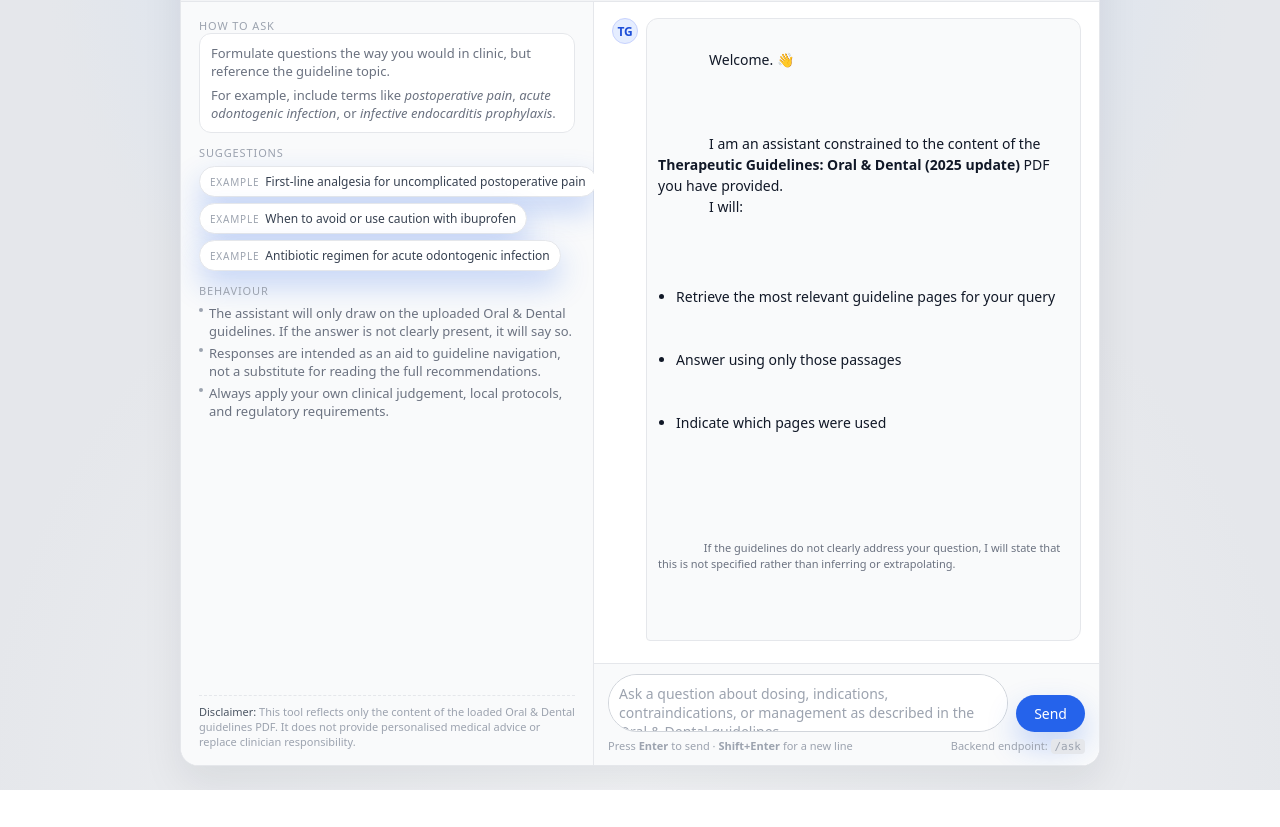
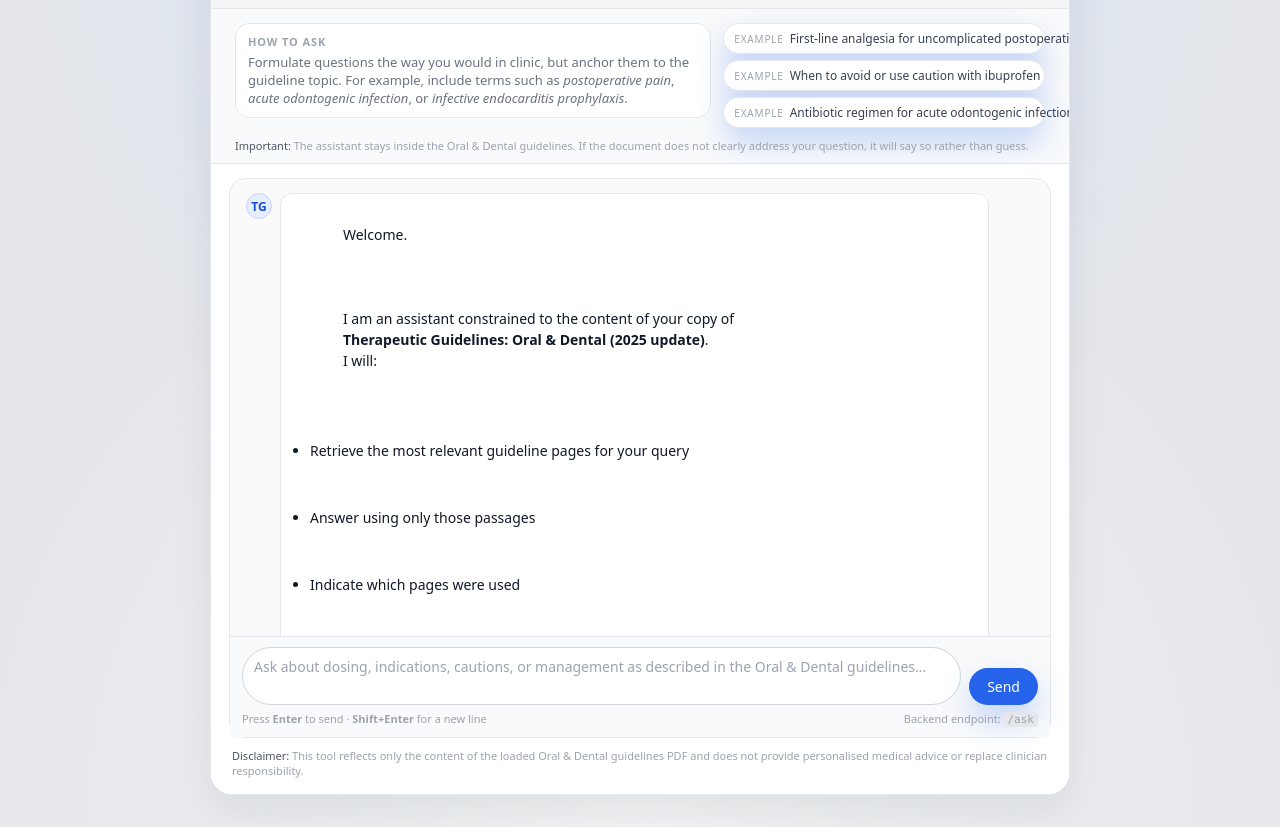
Before and after one commit to nimadanaei/dental-guidelines-bot, a plain HTML site: page index.html in a window 1280 px wide. Shown: the part 97-924 px from the top of the page. Before the commit the page ends 887 px from the top, so only its background shows below. Drawn offline with Linux system fonts and the light colour scheme.

Commit message:
Simplify UI to single-column clinical layout

```diff
--- a/index.html
+++ b/index.html
@@ -34,15 +34,15 @@
       display: flex;
       justify-content: center;
       align-items: center;
-      padding: 24px 16px;
+      padding: 32px 16px;
       color: var(--text-main);
     }
 
     .shell {
       width: 100%;
-      max-width: 920px;
+      max-width: 860px;
       background: var(--card-bg);
-      border-radius: var(--radius-lg);
+      border-radius: 22px;
       border: 1px solid var(--border-subtle);
       box-shadow: var(--shadow-soft);
       display: flex;
@@ -50,8 +50,10 @@
       overflow: hidden;
     }
 
+    /* Header */
+
     .header {
-      padding: 16px 20px;
+      padding: 16px 24px 14px 24px;
       border-bottom: 1px solid var(--border-subtle);
       display: flex;
       align-items: center;
@@ -63,13 +65,13 @@
     .id-block {
       display: flex;
       align-items: center;
-      gap: 10px;
+      gap: 12px;
     }
 
     .logo {
-      width: 36px;
-      height: 36px;
-      border-radius: 12px;
+      width: 40px;
+      height: 40px;
+      border-radius: 14px;
       background: radial-gradient(circle at 30% 20%, #93c5fd 0, #2563eb 45%, #1d4ed8 75%);
       display: flex;
       align-items: center;
@@ -87,7 +89,7 @@
     }
 
     .title {
-      font-size: 16px;
+      font-size: 17px;
       font-weight: 600;
       letter-spacing: 0.01em;
     }
@@ -101,7 +103,7 @@
       display: inline-flex;
       align-items: center;
       gap: 6px;
-      padding: 4px 10px;
+      padding: 5px 11px;
       border-radius: 999px;
       border: 1px solid #bbf7d0;
       background: #ecfdf3;
@@ -118,86 +120,57 @@
       box-shadow: 0 0 0 2px rgba(34, 197, 94, 0.25);
     }
 
-    .layout {
-      display: grid;
-      grid-template-columns: minmax(0, 2.7fr) minmax(0, 3.3fr);
-      min-height: 460px;
-    }
-
-    @media (max-width: 880px) {
-      .layout {
-        display: flex;
-        flex-direction: column-reverse;
+    @media (max-width: 640px) {
+      .header {
+        flex-direction: column;
+        align-items: flex-start;
       }
     }
 
-    /* LEFT: Info panel */
+    /* Helper strip */
 
-    .info-panel {
-      padding: 16px 18px;
-      border-right: 1px solid var(--border-subtle);
+    .helper-strip {
+      padding: 14px 24px 10px 24px;
+      border-bottom: 1px solid var(--border-subtle);
       background: #f9fafb;
       display: flex;
       flex-direction: column;
-      gap: 12px;
+      gap: 10px;
     }
 
-    @media (max-width: 880px) {
-      .info-panel {
-        border-right: none;
-        border-top: 1px solid var(--border-subtle);
-      }
+    .helper-top {
+      display: flex;
+      gap: 12px;
+      flex-wrap: wrap;
+      align-items: flex-start;
     }
 
-    .section-label {
-      font-size: 11px;
-      text-transform: uppercase;
-      letter-spacing: 0.08em;
-      color: #9ca3af;
-    }
-
-    .card-soft {
-      border-radius: 12px;
+    .how-card {
+      flex: 1.4;
+      min-width: 230px;
+      border-radius: 14px;
       border: 1px solid var(--border-subtle);
       background: #ffffff;
-      padding: 10px 11px;
+      padding: 10px 12px;
       font-size: 13px;
       color: var(--text-muted);
     }
 
-    .card-soft p + p {
-      margin-top: 6px;
-    }
-
-    .hint-list {
-      list-style: none;
-      padding-left: 0;
-      margin-top: 6px;
-      font-size: 13px;
-      color: var(--text-muted);
-    }
-
-    .hint-list li {
-      display: flex;
-      align-items: flex-start;
-      gap: 6px;
+    .how-title {
+      font-size: 11px;
+      font-weight: 600;
+      text-transform: uppercase;
+      letter-spacing: 0.08em;
+      color: #9ca3af;
       margin-bottom: 4px;
     }
 
-    .hint-bullet {
-      margin-top: 4px;
-      width: 4px;
-      height: 4px;
-      border-radius: 999px;
-      background: #9ca3af;
-      flex-shrink: 0;
-    }
-
-    .chips {
+    .examples {
+      flex: 1;
+      min-width: 230px;
       display: flex;
       flex-wrap: wrap;
       gap: 6px;
-      margin-top: 6px;
     }
 
     .chip {
@@ -212,6 +185,12 @@
       align-items: center;
       gap: 6px;
       transition: background 0.12s ease, border-color 0.12s ease, transform 0.05s ease;
+      max-width: 100%;
+      text-align: left;
+    }
+
+    .chip span.label {
+      font-weight: 500;
     }
 
     .chip span.tag {
@@ -227,30 +206,39 @@
       transform: translateY(-1px);
     }
 
-    .footnote {
-      margin-top: auto;
+    .helper-bottom {
       font-size: 11px;
       color: #9ca3af;
-      padding-top: 8px;
-      border-top: 1px dashed var(--border-subtle);
     }
 
-    .footnote strong {
+    .helper-bottom strong {
       color: #4b5563;
       font-weight: 500;
     }
 
-    /* RIGHT: Chat */
+    /* Chat shell */
 
-    .chat-panel {
+    .content {
+      padding: 14px 18px 16px 18px;
       display: flex;
       flex-direction: column;
+      gap: 10px;
       background: #ffffff;
+    }
+
+    .chat-card {
+      border-radius: 16px;
+      border: 1px solid var(--border-subtle);
+      background: #fafafa;
+      display: flex;
+      flex-direction: column;
+      max-height: 70vh;
+      min-height: 380px;
     }
 
     .chat {
       flex: 1;
-      padding: 16px 18px 10px 18px;
+      padding: 14px 16px 10px 16px;
       overflow-y: auto;
     }
 
@@ -258,6 +246,7 @@
       display: flex;
       gap: 8px;
       margin-bottom: 12px;
+      align-items: flex-start;
     }
 
     .avatar {
@@ -293,11 +282,12 @@
       position: relative;
       border: 1px solid transparent;
       background: #f3f4f6;
+      text-align: left;
     }
 
     .bubble.bot {
       border-color: #e5e7eb;
-      background: #f9fafb;
+      background: #ffffff;
       border-bottom-left-radius: 4px;
     }
 
@@ -309,22 +299,25 @@
       border-bottom-right-radius: 4px;
     }
 
+    .bubble ul {
+      margin-top: 6px;
+      padding-left: 18px;
+    }
+
+    .bubble li {
+      margin-bottom: 4px;
+    }
+
     .meta {
       font-size: 11px;
       color: #6b7280;
       margin-top: 4px;
     }
 
-    .disclaimer {
-      font-size: 11px;
-      color: #6b7280;
-      margin-top: 6px;
-    }
-
     .typing {
       display: inline-flex;
       gap: 4px;
-      margin-top: 3px;
+      margin-top: 4px;
     }
 
     .typing-dot {
@@ -336,13 +329,8 @@
       animation: bounce 1s infinite ease-in-out;
     }
 
-    .typing-dot:nth-child(2) {
-      animation-delay: 0.15s;
-    }
-
-    .typing-dot:nth-child(3) {
-      animation-delay: 0.3s;
-    }
+    .typing-dot:nth-child(2) { animation-delay: 0.15s; }
+    .typing-dot:nth-child(3) { animation-delay: 0.3s; }
 
     @keyframes bounce {
       0%, 80%, 100% { transform: translateY(0); opacity: 0.4; }
@@ -351,7 +339,7 @@
 
     .input-area {
       border-top: 1px solid var(--border-subtle);
-      padding: 10px 14px 12px 14px;
+      padding: 10px 12px 11px 12px;
       background: #f9fafb;
       display: flex;
       flex-direction: column;
@@ -369,7 +357,7 @@
       resize: none;
       min-height: 42px;
       max-height: 120px;
-      padding: 9px 10px;
+      padding: 9px 11px;
       border-radius: 999px;
       border: 1px solid var(--border-strong);
       background: #ffffff;
@@ -386,7 +374,6 @@
     textarea:focus {
       border-color: #60a5fa;
       box-shadow: 0 0 0 1px rgba(37, 99, 235, 0.15);
-      background: #ffffff;
     }
 
     button {
@@ -440,6 +427,17 @@
       padding: 1px 4px;
       border-radius: 4px;
     }
+
+    .disclaimer {
+      font-size: 11px;
+      color: #9ca3af;
+      padding-left: 3px;
+    }
+
+    .disclaimer strong {
+      color: #4b5563;
+      font-weight: 500;
+    }
   </style>
 </head>
 <body>
@@ -449,7 +447,7 @@
         <div class="logo">TG</div>
         <div class="title-group">
           <div class="title">Therapeutic Guidelines: Oral &amp; Dental Assistant</div>
-          <div class="subtitle">Answers constrained to the 2025 Oral &amp; Dental guidelines.</div>
+          <div class="subtitle">Answers constrained to the 2025 Oral &amp; Dental guidelines PDF.</div>
         </div>
       </div>
       <div class="status-pill">
@@ -458,85 +456,67 @@
       </div>
     </header>
 
-    <div class="layout">
-      <!-- Info / hints -->
-      <aside class="info-panel">
+    <!-- Helper strip -->
+    <section class="helper-strip">
+      <div class="helper-top">
+        <div class="how-card">
+          <div class="how-title">How to ask</div>
           <div>
-          <div class="section-label">How to ask</div>
-          <div class="card-soft">
-            <p>Formulate questions the way you would in clinic, but reference the guideline topic.</p>
-            <p>For example, include terms like <em>postoperative pain</em>, <em>acute odontogenic infection</em>, or <em>infective endocarditis prophylaxis</em>.</p>
+            Formulate questions the way you would in clinic, but anchor them to the guideline topic.
+            For example, include terms such as <em>postoperative pain</em>, <em>acute odontogenic infection</em>, or
+            <em>infective endocarditis prophylaxis</em>.
           </div>
         </div>
-
-        <div>
-          <div class="section-label">Suggestions</div>
-          <div class="chips">
+        <div class="examples">
           <button class="chip" data-question="According to the Oral and Dental Therapeutic Guidelines, what are the recommended first-line analgesics for mild to moderate postoperative dental pain in an otherwise healthy adult?">
             <span class="tag">Example</span>
-              <span>First-line analgesia for uncomplicated postoperative pain</span>
+            <span class="label">First-line analgesia for uncomplicated postoperative pain</span>
           </button>
           <button class="chip" data-question="Within the Oral and Dental Therapeutic Guidelines, in which situations should ibuprofen be avoided or used with caution?">
             <span class="tag">Example</span>
-              <span>When to avoid or use caution with ibuprofen</span>
+            <span class="label">When to avoid or use caution with ibuprofen</span>
           </button>
           <button class="chip" data-question="Summarise the recommended antibiotic regimen for an acute odontogenic infection, as outlined in the Oral and Dental guidelines.">
             <span class="tag">Example</span>
-              <span>Antibiotic regimen for acute odontogenic infection</span>
+            <span class="label">Antibiotic regimen for acute odontogenic infection</span>
           </button>
         </div>
       </div>
+      <div class="helper-bottom">
+        <strong>Important:</strong> The assistant stays inside the Oral &amp; Dental guidelines. If the document does not clearly
+        address your question, it will say so rather than guess.
+      </div>
+    </section>
 
-        <div>
-          <div class="section-label">Behaviour</div>
-          <ul class="hint-list">
-            <li>
-              <div class="hint-bullet"></div>
-              <div>The assistant will only draw on the uploaded Oral &amp; Dental guidelines. If the answer is not clearly present, it will say so.</div>
-            </li>
-            <li>
-              <div class="hint-bullet"></div>
-              <div>Responses are intended as an aid to guideline navigation, not a substitute for reading the full recommendations.</div>
-            </li>
-            <li>
-              <div class="hint-bullet"></div>
-              <div>Always apply your own clinical judgement, local protocols, and regulatory requirements.</div>
-            </li>
-          </ul>
-        </div>
-
-        <div class="footnote">
-          <strong>Disclaimer:</strong> This tool reflects only the content of the loaded Oral &amp; Dental guidelines PDF. It does not provide personalised medical advice or replace clinician responsibility.
-        </div>
-      </aside>
-
-      <!-- Chat -->
-      <section class="chat-panel">
-        <main id="chat" class="chat">
+    <!-- Chat + input -->
+    <main class="content">
+      <section class="chat-card">
+        <div id="chat" class="chat">
           <div class="message-row">
             <div class="avatar bot">TG</div>
             <div class="bubble bot">
-              Welcome. 👋
+              Welcome.
               <br><br>
-              I am an assistant constrained to the content of the <strong>Therapeutic Guidelines: Oral &amp; Dental (2025 update)</strong> PDF you have provided.
+              I am an assistant constrained to the content of your copy of
+              <strong>Therapeutic Guidelines: Oral &amp; Dental (2025 update)</strong>.
               I will:
-              <ul style="margin-top:6px; padding-left:18px;">
+              <ul>
                 <li>Retrieve the most relevant guideline pages for your query</li>
                 <li>Answer using only those passages</li>
                 <li>Indicate which pages were used</li>
               </ul>
-              <div class="disclaimer">
-                If the guidelines do not clearly address your question, I will state that this is not specified rather than inferring or extrapolating.
+              <div class="meta">
+                If the guidelines do not clearly address a question, I will state that this is not specified rather than inferring or extrapolating.
               </div>
             </div>
           </div>
-        </main>
+        </div>
 
         <div class="input-area">
           <div class="input-row">
             <textarea
               id="question"
-              placeholder="Ask a question about dosing, indications, contraindications, or management as described in the Oral &amp; Dental guidelines..."
+              placeholder="Ask about dosing, indications, cautions, or management as described in the Oral &amp; Dental guidelines…"
             ></textarea>
             <button id="send-btn" onclick="sendQuestion()">
               <span id="btn-label">Send</span>
@@ -549,12 +529,15 @@
           </div>
         </div>
       </section>
-    </div>
+
+      <p class="disclaimer">
+        <strong>Disclaimer:</strong> This tool reflects only the content of the loaded Oral &amp; Dental guidelines PDF and does not
+        provide personalised medical advice or replace clinician responsibility.
+      </p>
+    </main>
   </div>
 
   <script>
-    // Because index.html is served from the same host as FastAPI on Railway,
-    // this relative path will work in both local and production environments.
     const API_URL = "/ask";
 
     const chatEl = document.getElementById("chat");
@@ -680,7 +663,6 @@
       }
     }
 
-    // Quick suggestion chips
     document.querySelectorAll(".chip").forEach(chip => {
       chip.addEventListener("click", () => {
         const q = chip.getAttribute("data-question");
@@ -688,7 +670,6 @@
       });
     });
 
-    // Enter to send, Shift+Enter for new line
     qEl.addEventListener("keydown", (e) => {
       if (e.key === "Enter" && !e.shiftKey) {
         e.preventDefault();
```
Lines whose indentation alone changed are shown as unchanged.
